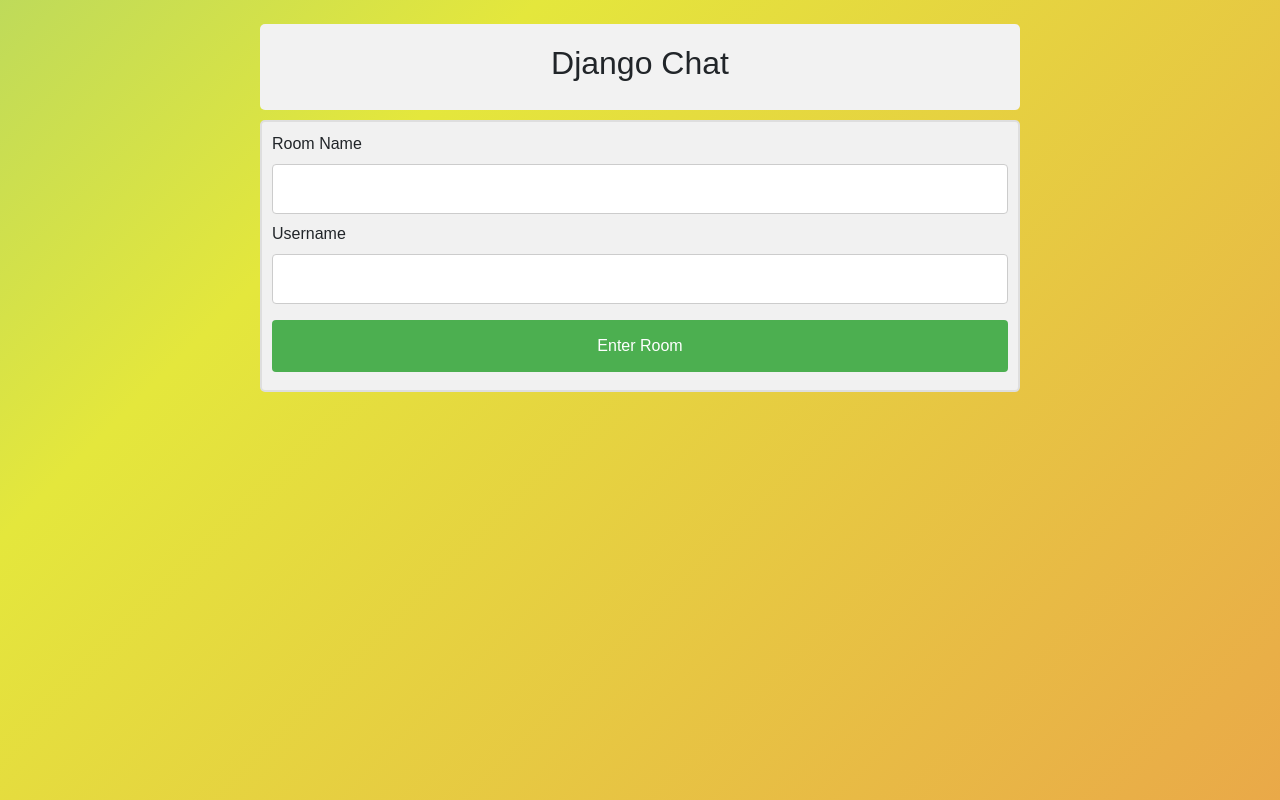
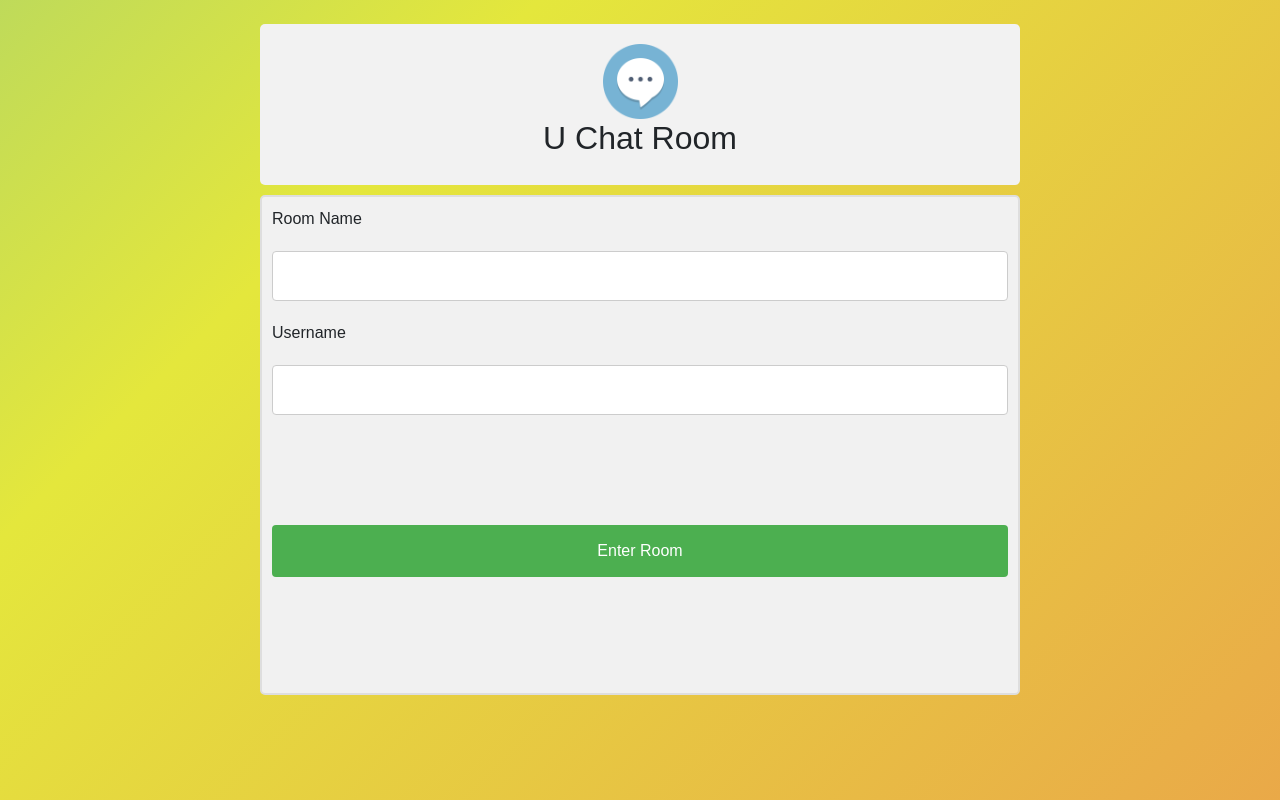
Before and after one commit to rodanger/U-Chat-Room, a Django app: page / in a window 1280 px wide. Run offline with Django 4.2, Linux system fonts and the light colour scheme; some web fonts are replaced.

Commit message:
first commit

```diff
--- a/djangochat/settings.py
+++ b/djangochat/settings.py
@@ -10,6 +10,7 @@
 https://docs.djangoproject.com/en/4.0/ref/settings/
 """
 
+import os
 from pathlib import Path
 
 # Build paths inside the project like this: BASE_DIR / 'subdir'.
@@ -118,6 +119,10 @@
 
 STATIC_URL = 'static/'
 
+STATICFILES_DIRS = [
+    os.path.join(BASE_DIR, 'static')
+]
+
 # Default primary key field type
 # https://docs.djangoproject.com/en/4.0/ref/settings/#default-auto-field
 
--- a/templates/home.html
+++ b/templates/home.html
@@ -1,8 +1,7 @@
+{% load static %}
 <!DOCTYPE html>
 <html>
 <head>
-
-
 
     <link rel="preconnect" href="https://fonts.googleapis.com">
     <link rel="preconnect" href="https://fonts.gstatic.com" crossorigin>
@@ -44,6 +43,7 @@
     border-radius: 5px;
     padding: 10px;
     margin:10px 0;
+    height: 500px;
 }
 
 .darker {
@@ -101,7 +101,8 @@
 
     <br>
     <div align="center">
-        <h2>Django Chat</h2>
+        <img src="{% static 'img/chat.png' %}" width="75px">
+        <h2>U Chat Room</h2>
     </div>
 
     <div class="container">
@@ -109,7 +110,7 @@
          input[type=text], select {
          width: 100%;
          padding: 12px 20px;
-         margin: 8px 0;
+         margin: 20px 0;
          display: inline-block;
          border: 1px solid #ccc;
          border-radius: 4px;
@@ -121,7 +122,7 @@
          background-color: #4CAF50;
          color: white;
          padding: 14px 20px;
-         margin: 8px 0;
+         margin: 90px 0;
          border: none;
          border-radius: 4px;
          cursor: pointer;
@@ -140,6 +141,8 @@
 
          }
 
+
+
         </style>
 
         <form id="post-form" method="POST" action="checkview">
```
Also changed, not shown: templates/room.html (+18 -12 lines), db.sqlite3, static/img/chat.png (added).
